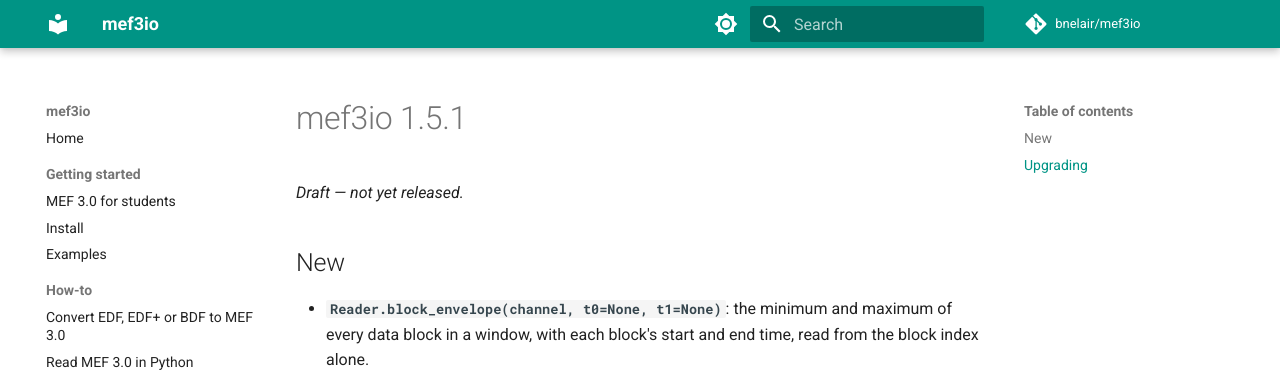
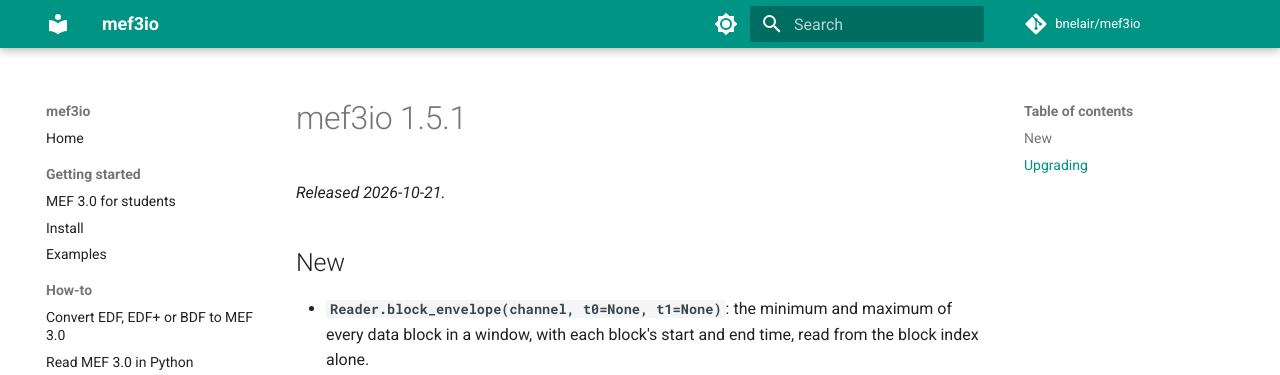
Before and after one commit to bnelair/mef3io, an MkDocs documentation site: the page built from docs/release_notes/1.5.1.md, in a window 1280 px wide. Shown: the top 375 px of the page. Built offline with MkDocs 1.6.1 and Material for MkDocs 9.7.7, drawn with Linux system fonts in a browser that asks for light colours; comment, search, counter and statistics services are not loaded.

Commit message:
Release notes: 1.5.1 released 2026-10-21
Co-Authored-By: Claude Opus 5.5 <noreply@anthropic.com>
Claude-Session: https://claude.ai/code/session_01PWYBRHqzczzUfo99eFKLmQ

```diff
--- a/docs/release_notes/1.5.1.md
+++ b/docs/release_notes/1.5.1.md
@@ -1,6 +1,6 @@
 # mef3io 1.5.1
 
-*Draft — not yet released.*
+*Released 2026-10-21.*
 
 ## New
 
```
Also changed, not shown: docs/release_notes/index.md (+1 -1 lines).
